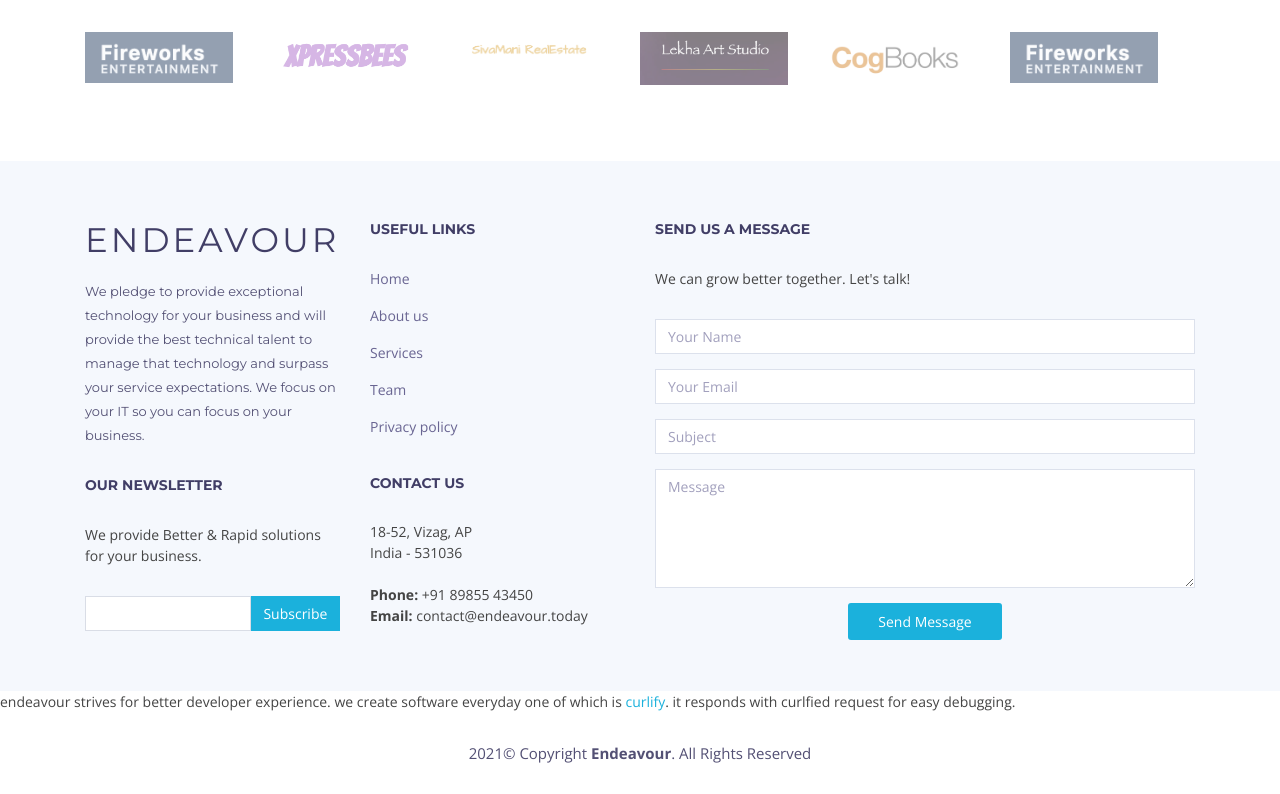
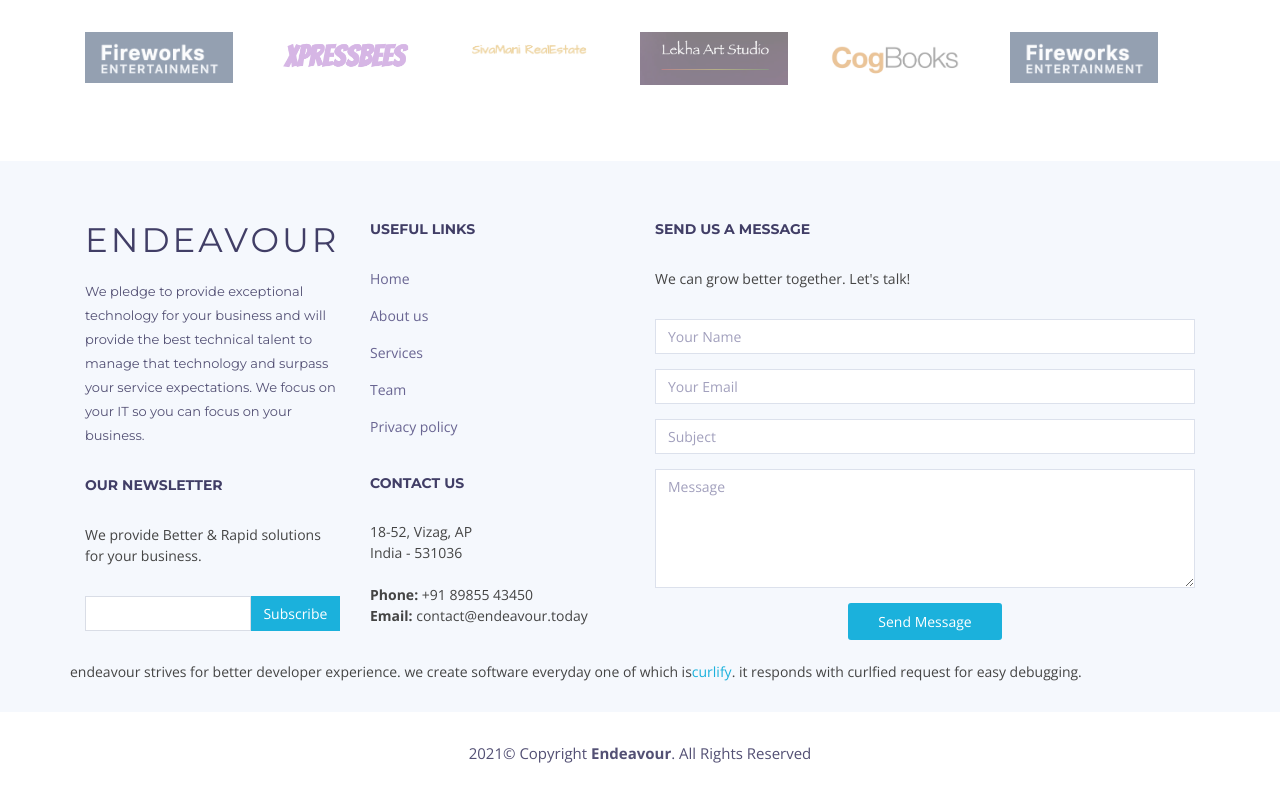
Before and after one commit to Endeavour-Services/endeavour.today, a plain HTML site: page src/index.html in a window 1280 px wide. Shown: the part 6433-7227 px from the top of the page. Drawn offline with nearby package versions, Linux system fonts and the light colour scheme; files whose address does not match are found by name.

Commit message:
Update index.html

```diff
--- a/src/index.html
+++ b/src/index.html
@@ -788,13 +788,11 @@
 
           </div>
 
-
-
+          endeavour strives for better developer experience. we create software everyday one of which is <a href="https://dothttp.azurewebsites.net/">curlify</a>.
+          it responds with curlfied request for easy debugging.
         </div>
       </div>
     </div>
-
-    endeavour strives for better developer experience. we create software everyday one of which is <a href="https://dothttp.azurewebsites.net/">curlify</a>. it responds with curlfied request for easy debugging.
     <div class="container">
       <div class="copyright">
         2021&copy; Copyright <strong>Endeavour</strong>. All Rights Reserved
```
